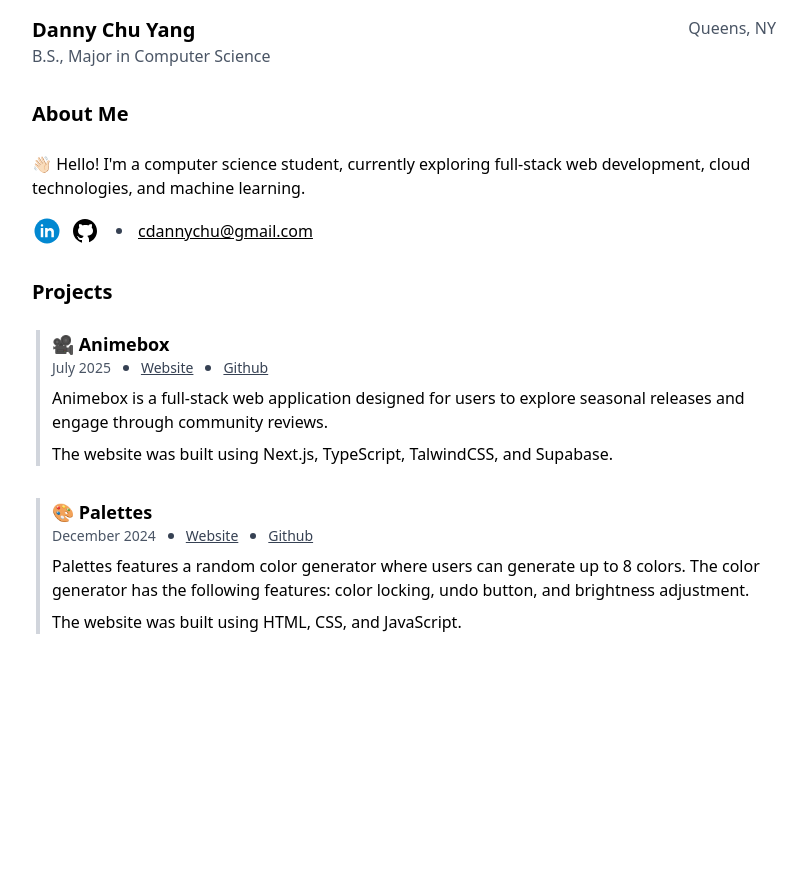
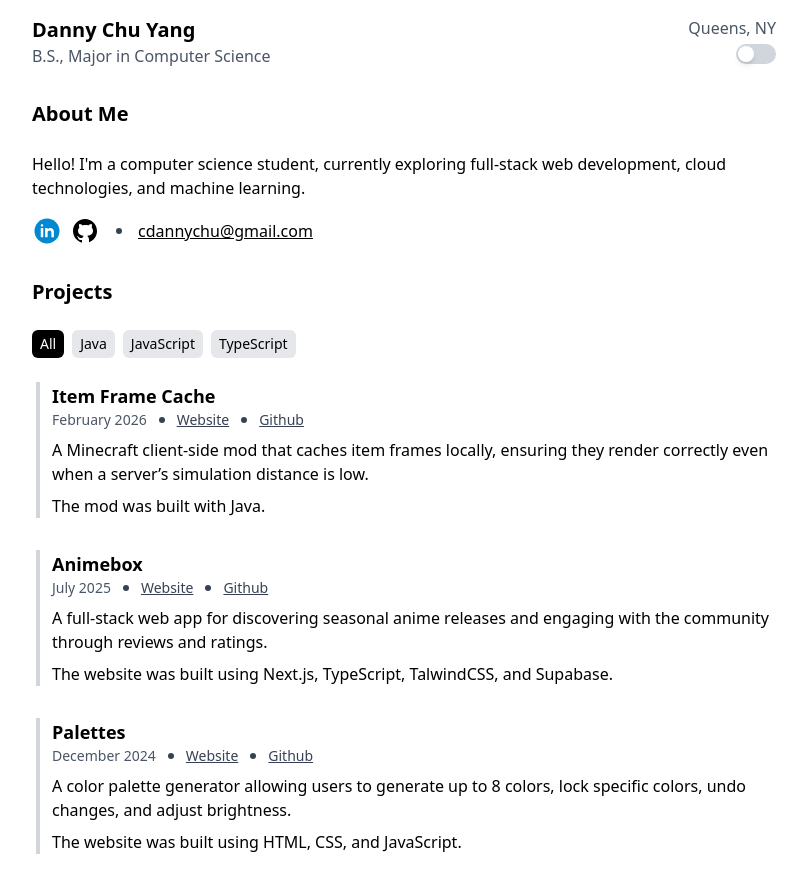
Before and after one commit to danncd/portfolio, a Next.js app: page / in a window 1280 px wide. Shown: the whole page, without its empty margins (236-1043 px from the left). Before the commit the page ends 800 px from the top, so only its background shows below. Built offline with nearby package versions, Linux system fonts and the light colour scheme.

Commit message:
Added dark mode

```diff
--- /dev/null
+++ b/src/app/components/AboutMe.tsx
@@ -0,0 +1,58 @@
+import Link from "next/link";
+
+export default function AboutMe() {
+	return (
+		<section className="my-8 flex flex-col gap-6">
+			<h2 className="font-bold text-xl">About Me</h2>
+			<div className="flex flex-col gap-4">
+				<p>
+					Hello! I'm a computer science student, currently exploring
+					full-stack web development, cloud technologies, and machine
+					learning.
+				</p>
+				<div className="flex flex-row gap-2 items-center">
+					<Link
+						href={"https://www.linkedin.com/in/danncd/"}
+						target="_blank"
+					>
+						<svg
+							xmlns="http://www.w3.org/2000/svg"
+							x="0px"
+							y="0px"
+							width="30"
+							height="30"
+							viewBox="0 0 48 48"
+						>
+							<path
+								fill="#0288d1"
+								d="M24 4A20 20 0 1 0 24 44A20 20 0 1 0 24 4Z"
+							></path>
+							<path
+								fill="#fff"
+								d="M14 19H18V34H14zM15.988 17h-.022C14.772 17 14 16.11 14 14.999 14 13.864 14.796 13 16.011 13c1.217 0 1.966.864 1.989 1.999C18 16.11 17.228 17 15.988 17zM35 24.5c0-3.038-2.462-5.5-5.5-5.5-1.862 0-3.505.928-4.5 2.344V19h-4v15h4v-8c0-1.657 1.343-3 3-3s3 1.343 3 3v8h4C35 34 35 24.921 35 24.5z"
+							></path>
+						</svg>
+					</Link>
+					<Link href={"https://github.com/danncd"} target="_blank">
+						<svg
+							xmlns="http://www.w3.org/2000/svg"
+							width="30"
+							height="30"
+							viewBox="0 0 30 30"
+							className="fill-current text-black dark:text-white"
+						>
+							<path d="M15,3C8.373,3,3,8.373,3,15c0,5.623,3.872,10.328,9.092,11.63C12.036,26.468,12,26.28,12,26.047v-2.051 c-0.487,0-1.303,0-1.508,0c-0.821,0-1.551-0.353-1.905-1.009c-0.393-0.729-0.461-1.844-1.435-2.526 c-0.289-0.227-0.069-0.486,0.264-0.451c0.615,0.174,1.125,0.596,1.605,1.222c0.478,0.627,0.703,0.769,1.596,0.769 c0.433,0,1.081-0.025,1.691-0.121c0.328-0.833,0.895-1.6,1.588-1.962c-3.996-0.411-5.903-2.399-5.903-5.098 c0-1.162,0.495-2.286,1.336-3.233C9.053,10.647,8.706,8.73,9.435,8c1.798,0,2.885,1.166,3.146,1.481C13.477,9.174,14.461,9,15.495,9 c1.036,0,2.024,0.174,2.922,0.483C18.675,9.17,19.763,8,21.565,8c0.732,0.731,0.381,2.656,0.102,3.594 c0.836,0.945,1.328,2.066,1.328,3.226c0,2.697-1.904,4.684-5.894,5.097C18.199,20.49,19,22.1,19,23.313v2.734 c0,0.104-0.023,0.179-0.035,0.268C23.641,24.676,27,20.236,27,15C27,8.373,21.627,3,15,3z"></path>
+						</svg>
+					</Link>
+					<span className="h-1.5 w-1.5 rounded-full bg-gray-700 dark:bg-gray-400 mx-2"></span>
+					<a
+						href="mailto:cdannychu@gmail.com"
+						className="underline cursor-pointer"
+					>
+						cdannychu@gmail.com
+					</a>
+				</div>
+			</div>
+		</section>
+	);
+}
--- a/src/app/components/Nav.tsx
+++ b/src/app/components/Nav.tsx
@@ -1,15 +1,40 @@
+"use client";
+
+import { useEffect, useState } from "react";
+
 export default function Nav() {
 
-	const currentTime = new Date().toLocaleTimeString([], { hour: '2-digit', minute: '2-digit' });
+	const [darkMode, setDarkMode] = useState(false);
+
+	useEffect(() => {
+		const root= document.documentElement;
+		if (darkMode) {
+			root.classList.add("dark");
+		} else {
+			root.classList.remove("dark");
+		}
+	}, [darkMode]);
 
 	return (
 		<nav className="flex flex-row justify-between">
 			<div className="flex flex-col items-start justify-start">
 				<h1 className="font-bold text-xl">Danny Chu Yang</h1>
-				<span className="text-md text-gray-600">B.S., Major in Computer Science</span>
+				<span className="text-md text-gray-600 dark:text-gray-400">B.S., Major in Computer Science</span>
 			</div>
-			<div className="text-gray-600 sm:flex flex-col items-end justify-start">
-				<span>Queens, NY</span>
+			<div className="text-gray-600 flex flex-col items-end">
+				<span className="dark:text-gray-400">Queens, NY</span>
+				<span className="flex items-center h-full">
+					<button
+						onClick={() => setDarkMode(!darkMode)}
+						className={`w-10 h-5 flex items-center rounded-full	pl-0.5 pr-0.5 cursor-pointer transition-colors duration-300
+						${darkMode ? "bg-green-500" : "bg-gray-300"}`}
+					>
+						<div
+						className={`bg-white w-4 h-4 rounded-full shadow-md transform duration-300
+							${darkMode ? "translate-x-5" : "translate-x-0"}`}
+						></div>
+					</button>
+				</span>
 			</div>
 		</nav>
 	);
--- a/src/app/components/ProjectCard.tsx
+++ b/src/app/components/ProjectCard.tsx
@@ -8,16 +8,16 @@ type ProjectProps = {
 export default function ProjectCard({ project }: ProjectProps) {
 	return (
 		<div className="flex flex-row">
-			<div className="border-r-gray-300 border-r-4 mr-3 ml-1" />
+			<div className="border-r-gray-300 dark:border-r-gray-600 border-r-4 mr-3 ml-1" />
 			<div className="flex flex-col gap-2">
 				<div className="flex flex-col">
 					<span className="font-bold text-lg">{project.title}</span>
 					<div className="flex items-center gap-3 text-sm text-gray-700">
-						<span className="text-gray-600">{project.date}</span>
-						<span className="h-1.5 w-1.5 rounded-full bg-gray-700"></span>
-						<Link href={project.link} target="_blank" className="cursor-pointer underline">Website</Link>
-						<span className="h-1.5 w-1.5 rounded-full bg-gray-700"></span>
-						<Link href={project.github} target="_blank" className="cursor-pointer underline">Github</Link>
+						<span className="text-gray-600 dark:text-gray-400">{project.date}</span>
+						<span className="h-1.5 w-1.5 rounded-full bg-gray-700 dark:bg-gray-400"></span>
+						<Link href={project.link} target="_blank" className="cursor-pointer underline dark:text-gray-400">Website</Link>
+						<span className="h-1.5 w-1.5 rounded-full bg-gray-700 dark:bg-gray-400"></span>
+						<Link href={project.github} target="_blank" className="cursor-pointer underline dark:text-gray-400">Github</Link>
 					</div>
 				</div>
 				<span>
--- /dev/null
+++ b/src/app/components/Projects.tsx
@@ -0,0 +1,42 @@
+"use client";
+
+import { useState } from "react";
+import type { Project } from "../lib/actions";
+import ProjectCard from "./ProjectCard";
+
+type ProjectProps = {
+	tags: string[];
+    projects: Project[];
+};
+
+export default function Projects({ tags, projects } : ProjectProps) {
+
+    const [selectedTag, setSelectedTag] = useState("All");
+
+	return (
+		<section className="my-8 flex flex-col gap-6">
+			<h2 className="font-bold text-xl">Projects</h2>
+			<div className="flex gap-2 flex-wrap">
+				{tags.map((tag) => (
+					<button
+						key={tag}
+						className={`${selectedTag === tag
+                            ? "bg-black dark:bg-blue-500 text-white"
+                            : "bg-gray-200 dark:text-black hover:bg-gray-300"}
+                            px-2 py-1 text-sm rounded-md cursor-pointer ease-in-out transition-all duration-200`}
+                        onClick={() => setSelectedTag(tag)}
+					>
+						{tag}
+					</button>
+				))}
+			</div>
+			<div className="flex flex-col gap-8">
+				{projects
+                    .filter(project => selectedTag === "All" || project.tags.includes(selectedTag))
+                    .map(project => (
+                    <ProjectCard project={project} key={project.title} />
+                ))}
+			</div>
+		</section>
+	);
+}
--- a/src/app/data/projects.json
+++ b/src/app/data/projects.json
@@ -1,18 +1,35 @@
 [
 	{
-		"title": "🎥 Animebox",
+		"title": "Item Frame Cache",
+		"date": "February 2026",
+		"line1": "A Minecraft client-side mod that caches item frames locally, ensuring they render correctly even when a server’s simulation distance is low.",
+        "line2": "The mod was built with Java.",
+		"link": "https://www.curseforge.com/minecraft/mc-mods/item-frame-cache",
+		"github": "https://github.com/danncd/item-frame-cache",
+		"tags": [
+			"Java"
+		]
+	},
+	{
+		"title": "Animebox",
 		"date": "July 2025",
-		"line1": "Animebox is a full-stack web application designed for users to explore seasonal releases and engage through community reviews.",
+		"line1": "A full-stack web app for discovering seasonal anime releases and engaging with the community through reviews and ratings.",
         "line2": "The website was built using Next.js, TypeScript, TalwindCSS, and Supabase.",
 		"link": "https://animebox.danncd.com/",
-		"github": "https://github.com/danncd/animebox"
+		"github": "https://github.com/danncd/animebox",
+		"tags": [
+			"TypeScript"
+		]
 	},
 	{
-		"title": "🎨 Palettes",
+		"title": "Palettes",
 		"date": "December 2024",
-		"line1": "Palettes features a random color generator where users can generate up to 8 colors. The color generator has the following features: color locking, undo button, and brightness adjustment.",
+		"line1": "A color palette generator allowing users to generate up to 8 colors, lock specific colors, undo changes, and adjust brightness.",
         "line2": "The website was built using HTML, CSS, and JavaScript.",
 		"link": "https://palettes.danncd.com/",
-		"github": "https://github.com/danncd/palettes"
+		"github": "https://github.com/danncd/palettes",
+		"tags": [
+			"JavaScript"
+		]
 	}
 ]
--- a/src/app/globals.css
+++ b/src/app/globals.css
@@ -1 +1,7 @@
 @import "tailwindcss";
+
+@custom-variant dark (&:where(.dark, .dark *));
+
+body {
+    transition: all 0.2s;
+}
--- a/src/app/layout.tsx
+++ b/src/app/layout.tsx
@@ -19,7 +19,7 @@ export default function RootLayout({
 }) {
 	return (
 		<html lang="en">
-			<body className={`px-2`}>{children}</body>
+			<body className={`px-2 dark:bg-[#121212] dark:text-gray-100`}>{children}</body>
 		</html>
 	);
 }
--- a/src/app/lib/actions.ts
+++ b/src/app/lib/actions.ts
@@ -8,6 +8,7 @@ export type Project = {
 	line2: string;
 	link: string;
 	github: string;
+	tags: string[];
 };
 
 export function getProjects(): Project[] {
--- a/src/app/page.tsx
+++ b/src/app/page.tsx
@@ -1,43 +1,19 @@
-import Link from "next/link";
+
 import Nav from "./components/Nav";
-import ProjectCard from "./components/ProjectCard";
 import { getProjects, Project } from "./lib/actions";
+import Projects from "./components/Projects";
+import AboutMe from "./components/AboutMe";
 
 export default function Home() {
 	const projects: Project[] = getProjects();
-    const currentYear = new Date().getFullYear();
+    const tags = ["All", ...new Set(projects.flatMap(p => p.tags).toSorted())];
+    console.log(tags);
 
 	return (
 		<div className="max-w-190 w-full mx-auto my-4 px-2">
 			<Nav />
-            <section className="my-8 flex flex-col gap-6">
-                <h2 className="font-bold text-xl">About Me</h2>
-                <div className="flex flex-col gap-4">
-                    <p>👋🏻 Hello! I'm a computer science student, currently exploring full-stack web development, cloud technologies, and machine learning.</p>
-                    <div className="flex flex-row gap-2 items-center">
-                        <Link href={'https://www.linkedin.com/in/danncd/'} target="_blank">
-                            <svg xmlns="http://www.w3.org/2000/svg" x="0px" y="0px" width="30" height="30" viewBox="0 0 48 48">
-                                <path fill="#0288d1" d="M24 4A20 20 0 1 0 24 44A20 20 0 1 0 24 4Z"></path><path fill="#fff" d="M14 19H18V34H14zM15.988 17h-.022C14.772 17 14 16.11 14 14.999 14 13.864 14.796 13 16.011 13c1.217 0 1.966.864 1.989 1.999C18 16.11 17.228 17 15.988 17zM35 24.5c0-3.038-2.462-5.5-5.5-5.5-1.862 0-3.505.928-4.5 2.344V19h-4v15h4v-8c0-1.657 1.343-3 3-3s3 1.343 3 3v8h4C35 34 35 24.921 35 24.5z"></path>
-                            </svg>
-                        </Link>
-                        <Link href={'https://github.com/danncd'} target="_blank">
-                            <svg xmlns="http://www.w3.org/2000/svg" x="0px" y="0px" width="30" height="30" viewBox="0 0 30 30">
-                                <path d="M15,3C8.373,3,3,8.373,3,15c0,5.623,3.872,10.328,9.092,11.63C12.036,26.468,12,26.28,12,26.047v-2.051 c-0.487,0-1.303,0-1.508,0c-0.821,0-1.551-0.353-1.905-1.009c-0.393-0.729-0.461-1.844-1.435-2.526 c-0.289-0.227-0.069-0.486,0.264-0.451c0.615,0.174,1.125,0.596,1.605,1.222c0.478,0.627,0.703,0.769,1.596,0.769 c0.433,0,1.081-0.025,1.691-0.121c0.328-0.833,0.895-1.6,1.588-1.962c-3.996-0.411-5.903-2.399-5.903-5.098 c0-1.162,0.495-2.286,1.336-3.233C9.053,10.647,8.706,8.73,9.435,8c1.798,0,2.885,1.166,3.146,1.481C13.477,9.174,14.461,9,15.495,9 c1.036,0,2.024,0.174,2.922,0.483C18.675,9.17,19.763,8,21.565,8c0.732,0.731,0.381,2.656,0.102,3.594 c0.836,0.945,1.328,2.066,1.328,3.226c0,2.697-1.904,4.684-5.894,5.097C18.199,20.49,19,22.1,19,23.313v2.734 c0,0.104-0.023,0.179-0.035,0.268C23.641,24.676,27,20.236,27,15C27,8.373,21.627,3,15,3z"></path>
-                            </svg>
-                        </Link>
-                        <span className="h-1.5 w-1.5 rounded-full bg-gray-700 mx-2"></span>
-                        <a href="mailto:cdannychu@gmail.com" className="underline cursor-pointer">cdannychu@gmail.com</a>
-                    </div>
-                </div>
-            </section>
-			<section className="my-8 flex flex-col gap-6">
-				<h2 className="font-bold text-xl">Projects</h2>
-                <div className="flex flex-col gap-8">
-                    {projects.map((project) => (
-                        <ProjectCard project={project} key={project.title}/>
-                    ))}
-                </div>
-			</section>
+            <AboutMe/>
+            <Projects projects={projects} tags={tags}/>
 		</div>
 	);
 }
```
